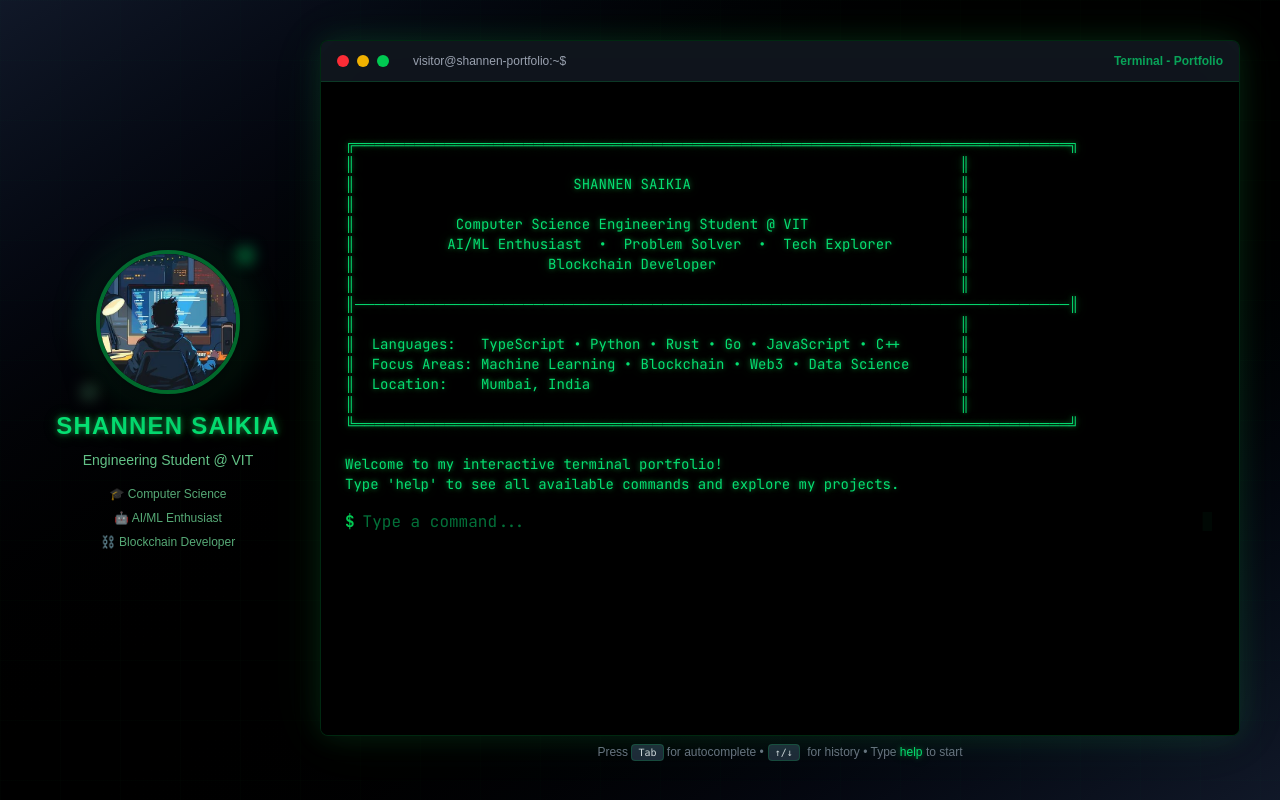
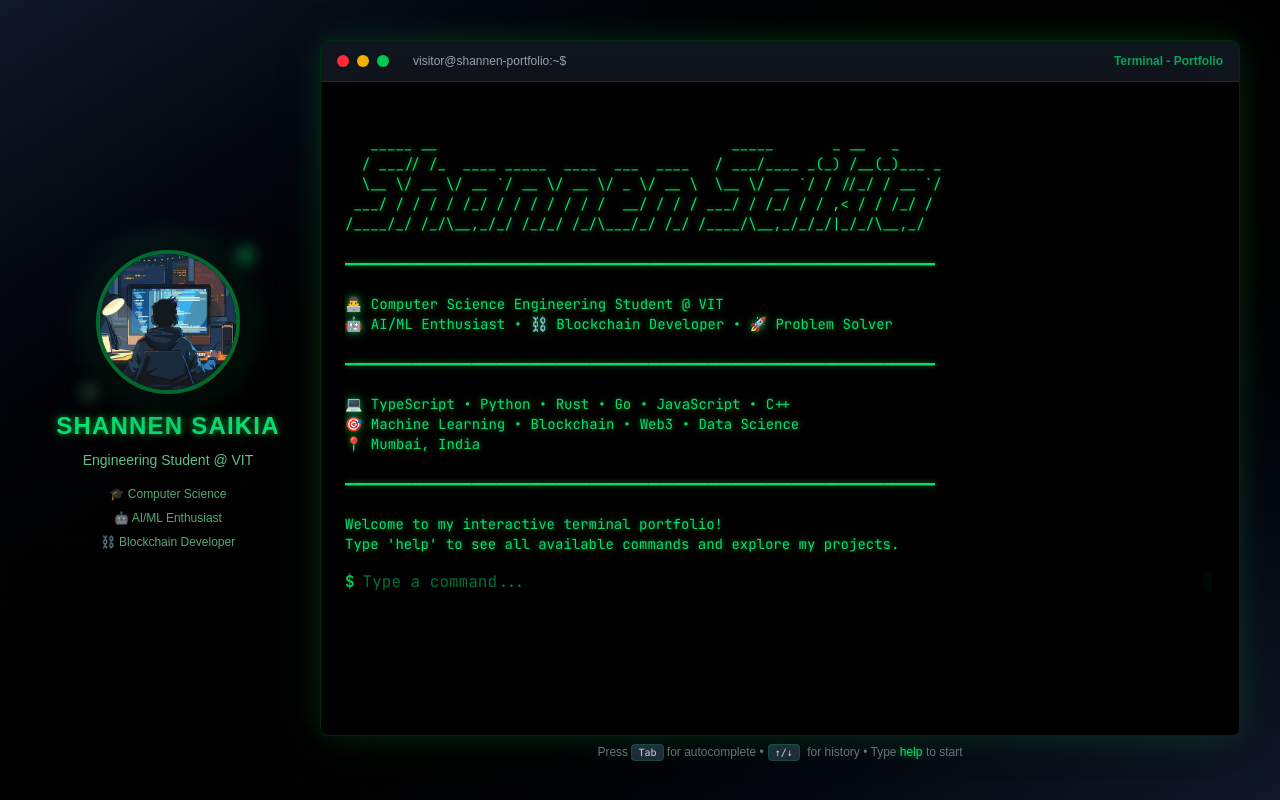
Before and after one commit to myst9811/terminal-portfolio, a Next.js app: page / in a window 1280 px wide. Built offline with nearby package versions, Linux system fonts and the light colour scheme.

Commit message:
chore: replacing ascii art banner

```diff
--- a/src/components/Terminal.tsx
+++ b/src/components/Terminal.tsx
@@ -282,12 +282,12 @@ export default function Terminal() {
                       initial={{ opacity: 0, y: 5 }}
                       animate={{ opacity: 1, y: 0 }}
                       transition={{ delay: 0.15 }}
-                      className={`mt-2 whitespace-pre-wrap ${
+                      className={`mt-2 whitespace-pre-wrap overflow-x-auto ${
                         entry.output.type === 'error'
                           ? 'text-red-400 glow-text-red'
                           : entry.command === '' && index === 0
-                          ? 'text-green-400 text-sm glow-text'
-                          : 'text-green-300/90 text-sm sm:text-base'
+                          ? 'text-green-400 text-xs sm:text-sm glow-text'
+                          : 'text-green-300/90 text-xs sm:text-sm'
                       }`}
                     >
                       {typeof entry.output.content === 'string'
--- a/src/data/portfolio.ts
+++ b/src/data/portfolio.ts
@@ -130,21 +130,24 @@ blockchain implementations to AI-powered documentation systems.`,
 };
 
 export const asciiArt = `
-╔════════════════════════════════════════════════════════════════════════╗
-║                                                                        ║
-║                          SHANNEN SAIKIA                                ║
-║                                                                        ║
-║            Computer Science Engineering Student @ VIT                  ║
-║           AI/ML Enthusiast  •  Problem Solver  •  Tech Explorer        ║
-║                       Blockchain Developer                             ║
-║                                                                        ║
-║────────────────────────────────────────────────────────────────────────║
-║                                                                        ║
-║  Languages:   TypeScript • Python • Rust • Go • JavaScript • C++       ║
-║  Focus Areas: Machine Learning • Blockchain • Web3 • Data Science      ║
-║  Location:    Mumbai, India                                            ║
-║                                                                        ║
-╚════════════════════════════════════════════════════════════════════════╝
+   _____ __                                   _____       _ __   _
+  / ___// /_  ____ _____  ____  ___  ____   / ___/____ _(_) /__(_)___ _
+  \\__ \\/ __ \\/ __ \`/ __ \\/ __ \\/ _ \\/ __ \\  \\__ \\/ __ \`/ / //_/ / __ \`/
+ ___/ / / / / /_/ / / / / / / /  __/ / / / ___/ / /_/ / / ,< / / /_/ /
+/____/_/ /_/\\__,_/_/ /_/_/ /_/\\___/_/ /_/ /____/\\__,_/_/_/|_/_/\\__,_/
+
+━━━━━━━━━━━━━━━━━━━━━━━━━━━━━━━━━━━━━━━━━━━━━━━━━━━━━━━━━━━━━━━━━━━━━━
+
+👨‍💻 Computer Science Engineering Student @ VIT
+🤖 AI/ML Enthusiast • ⛓️ Blockchain Developer • 🚀 Problem Solver
+
+━━━━━━━━━━━━━━━━━━━━━━━━━━━━━━━━━━━━━━━━━━━━━━━━━━━━━━━━━━━━━━━━━━━━━━
+
+💻 TypeScript • Python • Rust • Go • JavaScript • C++
+🎯 Machine Learning • Blockchain • Web3 • Data Science
+📍 Mumbai, India
+
+━━━━━━━━━━━━━━━━━━━━━━━━━━━━━━━━━━━━━━━━━━━━━━━━━━━━━━━━━━━━━━━━━━━━━━
 
 Welcome to my interactive terminal portfolio!
 Type 'help' to see all available commands and explore my projects.
```
